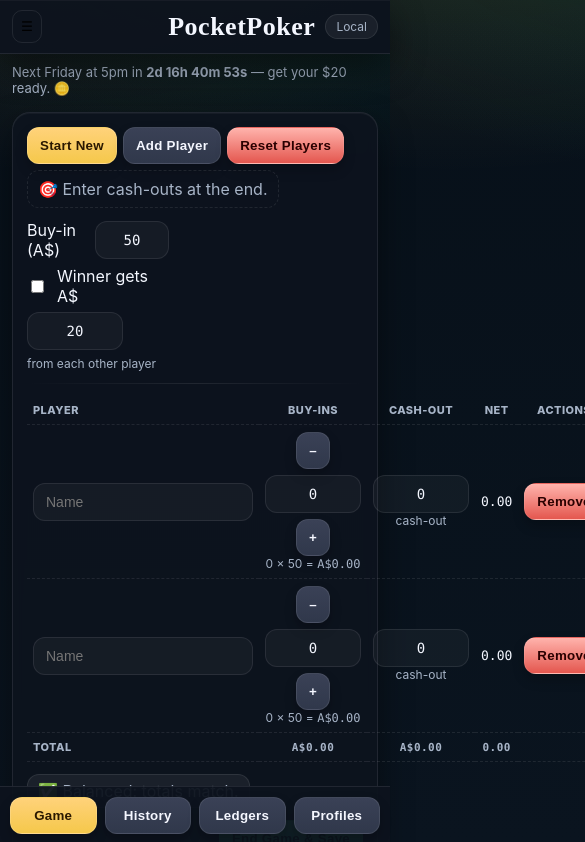
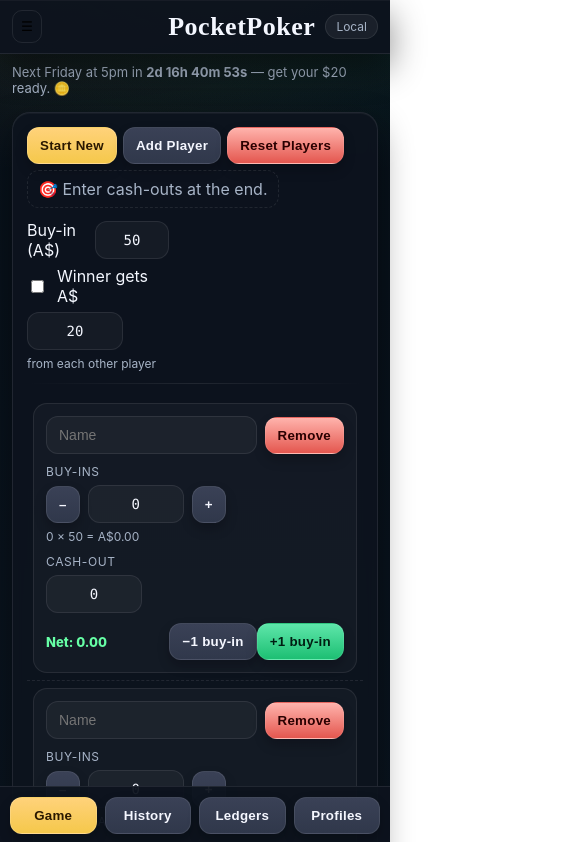
Before and after one commit to Parzival-0x9/pocketpoker, a React (Vite) app: page / in a window 390 px wide. Shown: the top 842 px of the page, 585 px wide, since content can reach past the window. Built offline with nearby package versions, Linux system fonts and the light colour scheme.

Commit message:
feat(mobile): player card layout on small screens

```diff
--- a/components/PlayerRow.jsx
+++ b/components/PlayerRow.jsx
@@ -1,9 +1,13 @@
 import React from "react";
+
 export default function PlayerRow({ p, onChange, buyInAmount }){
   const update = (patch) => onChange({ ...p, ...patch });
   const remove = () => onChange({ ...p, _remove: true });
+
   return (
-    <tr>
+    <>
+      {/* Desktop / tablet row (visible ≥ 681px) */}
+      <tr className="desktop-row">
         <td><input className="name" value={p.name} onChange={e=>update({name:e.target.value})} placeholder="Name" type="text" /></td>
         <td className="center">
           <div className="toolbar">
@@ -20,5 +24,57 @@
         <td className="center mono">{(p.cashOut - p.buyIns*buyInAmount).toFixed(2)}</td>
         <td className="center"><button className="btn danger" onClick={remove}>Remove</button></td>
       </tr>
+
+      {/* Mobile card row (visible ≤ 680px) */}
+      <tr className="mobile-row">
+        <td colSpan="5">
+          <div className="player-card">
+            <div className="pc-top">
+              <input
+                className="name pc-name"
+                value={p.name}
+                onChange={e=>update({name:e.target.value})}
+                placeholder="Name"
+                type="text"
+              />
+              <button className="btn danger pc-remove" onClick={remove}>Remove</button>
+            </div>
+
+            <div className="pc-row">
+              <div className="pc-label">Buy-ins</div>
+              <div className="pc-controls">
+                <button className="btn secondary" onClick={()=>update({buyIns:Math.max(0,p.buyIns-1)})}>–</button>
+                <input className="small mono pc-number" type="number" min="0" step="1"
+                  value={p.buyIns}
+                  onChange={e=>update({buyIns:Math.max(0,parseInt(e.target.value||0))})}
+                />
+                <button className="btn secondary" onClick={()=>update({buyIns:p.buyIns+1})}>+</button>
+              </div>
+              <div className="pc-meta">{p.buyIns} × {buyInAmount} = A${(p.buyIns*buyInAmount).toFixed(2)}</div>
+            </div>
+
+            <div className="pc-row">
+              <div className="pc-label">Cash-out</div>
+              <input
+                className="small mono pc-number"
+                type="number" min="0" step="0.01"
+                value={p.cashOut}
+                onChange={e=>update({cashOut:parseFloat(e.target.value||0)})}
+              />
+            </div>
+
+            <div className="pc-bottom">
+              <div className={"pc-net " + ((p.cashOut - p.buyIns*buyInAmount) >= 0 ? "pos" : "neg")}>
+                Net: {(p.cashOut - p.buyIns*buyInAmount).toFixed(2)}
+              </div>
+              <div className="pc-actions">
+                <button className="btn secondary" onClick={()=>update({buyIns:Math.max(0,p.buyIns-1)})}>−1 buy-in</button>
+                <button className="btn success" onClick={()=>update({buyIns:p.buyIns+1})}>+1 buy-in</button>
+              </div>
+            </div>
+          </div>
+        </td>
+      </tr>
+    </>
   );
 }
--- a/styles.css
+++ b/styles.css
@@ -141,3 +141,42 @@
 
 /* Optional: Stack table rows into compact blocks (keep simple for now) */
 /* Advanced card-rows can be added later if needed */
+
+/* ===== Mobile player card layout (≤ 680px) ===== */
+.mobile-row{ display:none; }
+.desktop-row{ display:table-row; }
+
+@media (max-width: 680px){
+  .table thead, .table tfoot{ display:none; }
+  .desktop-row{ display:none; }
+  .mobile-row{ display:table-row; }
+
+  .player-card{
+    border:1px solid var(--border);
+    border-radius:14px;
+    background:rgba(255,255,255,.03);
+    padding:12px;
+    display:flex;
+    flex-direction:column;
+    gap:10px;
+  }
+  .pc-top{ display:flex; gap:8px; align-items:center; }
+  .pc-top .pc-name{ flex:1; }
+  .pc-top .pc-remove{ padding:8px 10px; }
+
+  .pc-row{ display:flex; flex-direction:column; gap:6px; }
+  .pc-label{ font-size:12px; color:var(--muted); text-transform:uppercase; letter-spacing:.05em; }
+
+  .pc-controls{ display:flex; gap:8px; align-items:center; }
+  .pc-number{ width:110px; text-align:center; }
+
+  .pc-meta{ font-size:12px; color:var(--muted); }
+
+  .pc-bottom{ display:flex; justify-content:space-between; align-items:center; gap:10px; flex-wrap:wrap; }
+  .pc-net{ font-weight:800; }
+  .pc-net.pos{ color:#66ffa6; }
+  .pc-net.neg{ color:#ff9a9a; }
+
+  .player-card .btn{ padding:10px 12px; }
+  .player-card input.name{ width:100%; }
+}
```
Lines whose indentation alone changed are shown as unchanged.
